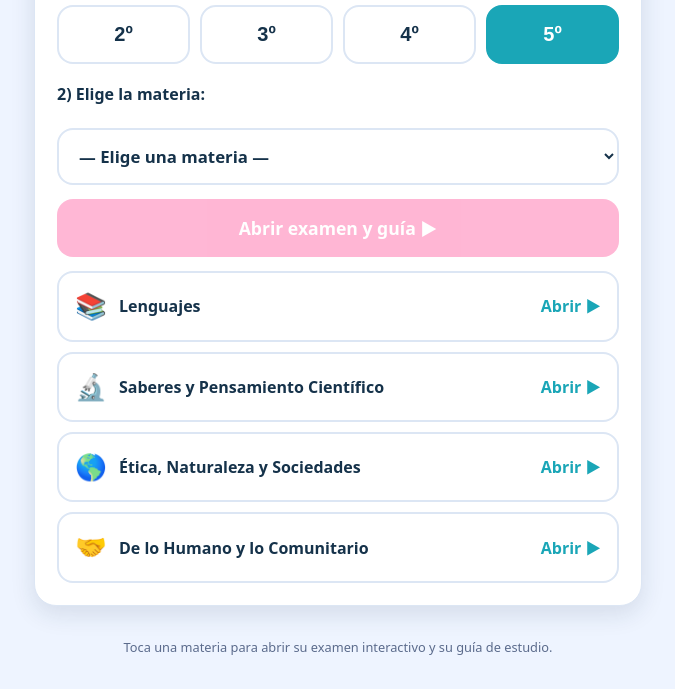
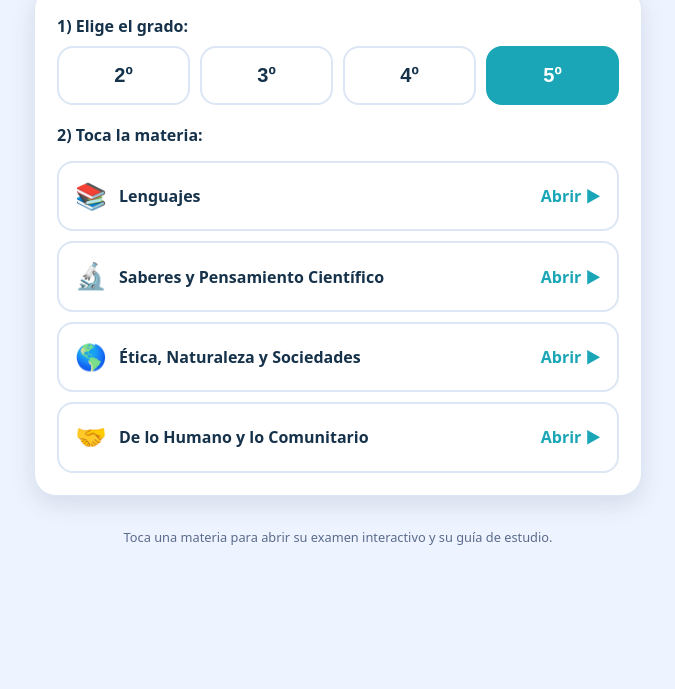
Before and after one commit to jgarciab2/guias-examen, a plain HTML site: page index.html in a window 1280 px wide. Shown: the part 180-869 px from the top of the page, without its empty margins (302-977 px from the left). After the commit the page ends 800 px from the top, so only its background shows below. Drawn offline with Linux system fonts and the light colour scheme.

Commit message:
Portal: quitar dropdown redundante; materias se despliegan al tocar el grado
Co-Authored-By: Claude Opus 4.8 <noreply@anthropic.com>

```diff
--- a/index.html
+++ b/index.html
@@ -33,12 +33,6 @@
     transition:transform .05s ease}
   .grado:active{transform:scale(.97)}
   .grado.active{background:var(--accent);color:#fff;border-color:var(--accent)}
-  select{font:inherit;width:100%;padding:14px 16px;border:2px solid var(--line);border-radius:16px;
-    background:var(--card);color:var(--ink);font-weight:700;font-size:1.05rem;margin-top:14px}
-  button.open{font:inherit;cursor:pointer;border:none;border-radius:16px;width:100%;margin-top:14px;
-    padding:16px;font-weight:800;font-size:1.1rem;background:var(--primary);color:#fff;transition:filter .15s}
-  button.open:hover{filter:brightness(1.05)}
-  button.open:disabled{opacity:.45;cursor:default}
   .materias{display:grid;gap:10px;margin-top:14px}
   .mat{display:flex;align-items:center;gap:12px;text-decoration:none;color:var(--ink);
     border:2px solid var(--line);border-radius:16px;padding:14px 16px;font-weight:700;background:var(--card)}
@@ -64,10 +58,7 @@
       <button class="grado active" data-g="5" onclick="pickGrade('5')">5º</button>
     </div>
 
-    <div class="lbl" style="margin-top:18px">2) Elige la materia:</div>
-    <select id="sel" onchange="syncBtn()" aria-label="Materia"></select>
-    <button class="open" id="btn" onclick="abrir()">Abrir examen y guía ▶</button>
-
+    <div class="lbl" style="margin-top:18px">2) Toca la materia:</div>
     <div class="materias" id="cards"></div>
   </div>
 
@@ -103,27 +94,11 @@ function pickGrade(g){
   grado = g;
   document.querySelectorAll(".grado").forEach(b=>b.classList.toggle("active", b.dataset.g===g));
   const list = MATERIAS[g];
-  // dropdown (lo que pidió el usuario: seleccionable con las materias)
-  document.getElementById("sel").innerHTML =
-    `<option value="" disabled selected>— Elige una materia —</option>` +
-    list.map((m,i)=> m.soon
-      ? `<option value="" disabled>${m.em} ${m.n} — Próximamente</option>`
-      : `<option value="${i}">${m.em} ${m.n}</option>`).join("");
-  // tarjetas rápidas (mismo listado, un toque directo)
+  // tarjetas de materias: al elegir grado se despliegan las opciones disponibles
   document.getElementById("cards").innerHTML = list.map(m=>
     m.soon
       ? `<div class="mat" style="opacity:.55;cursor:default"><span class="em">${m.em}</span><span>${m.n}</span><span class="go" style="color:var(--muted)">Próximamente</span></div>`
       : `<a class="mat" href="${m.f}"><span class="em">${m.em}</span><span>${m.n}</span><span class="go">Abrir ▶</span></a>`).join("");
-  syncBtn();
-}
-function syncBtn(){
-  const v = document.getElementById("sel").value;
-  document.getElementById("btn").disabled = (v==="");
-}
-function abrir(){
-  const v = document.getElementById("sel").value;
-  if(v==="") return;
-  location.href = MATERIAS[grado][+v].f;
 }
 pickGrade("5");
 
```
